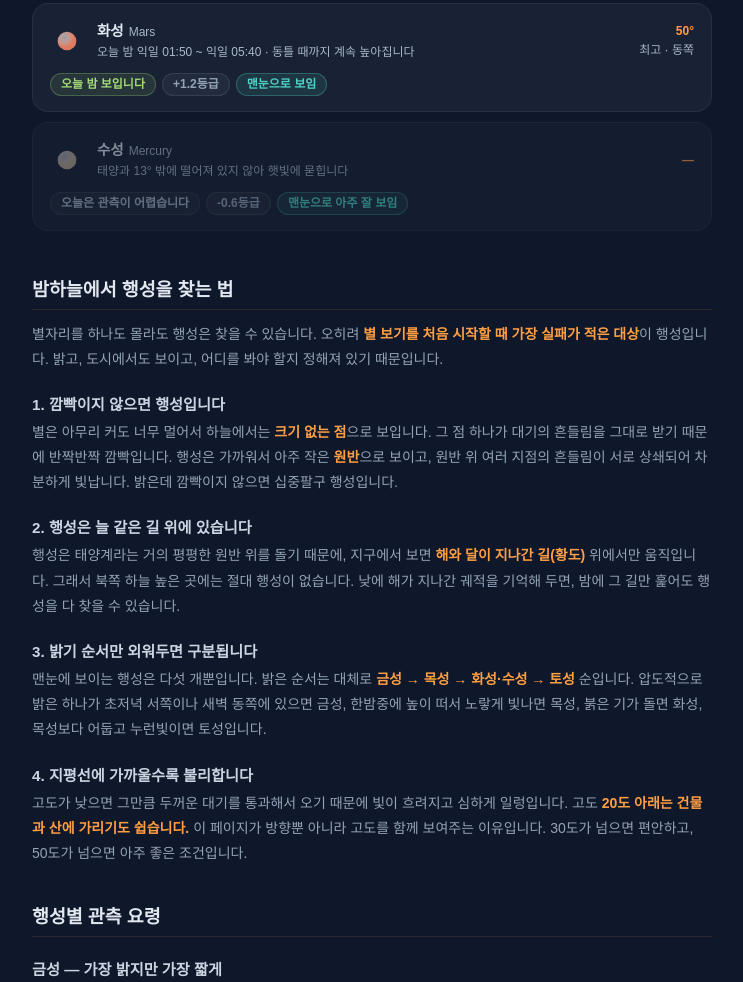
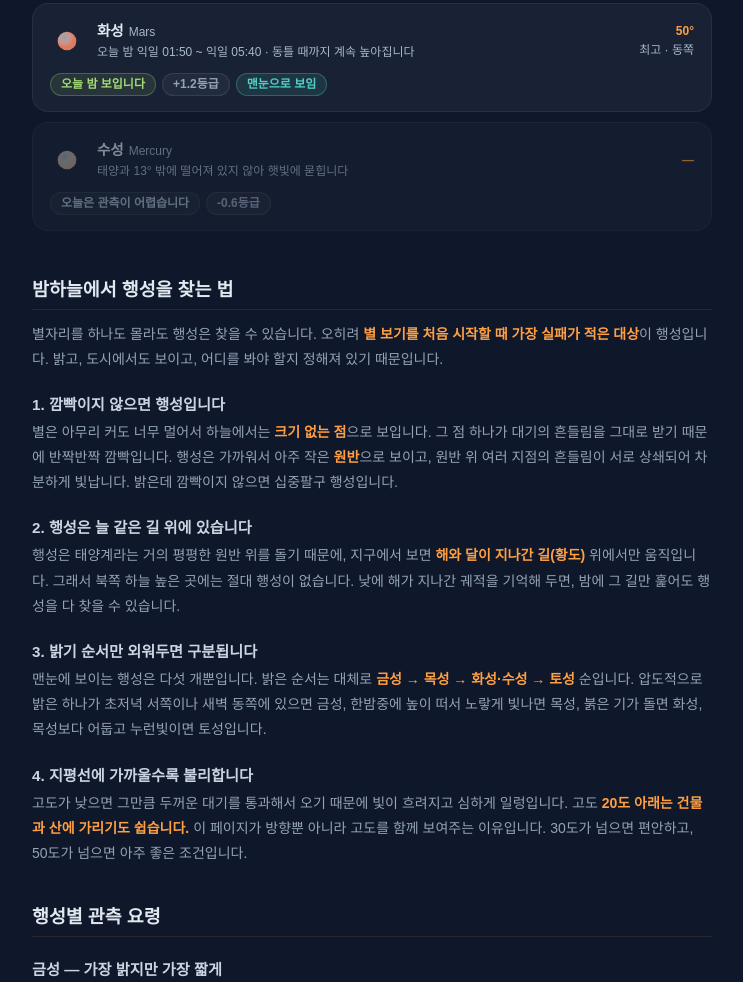
Before and after one commit to kjw6716-afk/orbithere, a website: page planets.html in a window 1280 px wide. Shown: the part 1473-2455 px from the top of the page, without its empty margins (268-1011 px from the left). Drawn offline with Linux system fonts and the light colour scheme; no server answers; a web font is replaced by a local one.

Commit message:
Hide misleading naked-eye badges when a planet is not observable

```diff
--- a/planets.html
+++ b/planets.html
@@ -1073,7 +1073,7 @@
                 altSub = '';
             }
             badges += '<span class="pb mag">' + magText(s.mag) + '등급</span>';
-            badges += '<span class="pb ' + eye.cls + '">' + eye.t + '</span>';
+            if (visible) badges += '<span class="pb ' + eye.cls + '">' + eye.t + '</span>';
             // 아무리 밝아도 지평선 근처면 건물·산에 가리고 대기에 흐려진다.
             // 밝기 배지만 보고 «잘 보이겠네»로 읽히지 않도록 따로 알린다.
             if (visible && s.bestAlt < 15) badges += '<span class="pb hard">지평선 근처 · 트인 곳 필요</span>';
```
Also changed, not shown: PROJECT_STATUS.md (+1 -0 lines).
